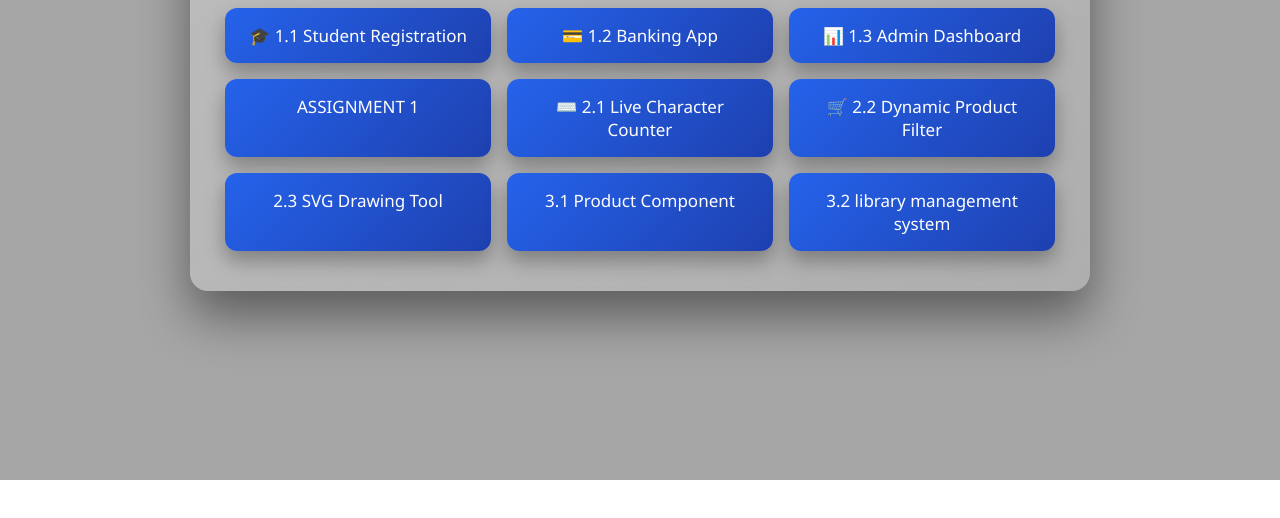
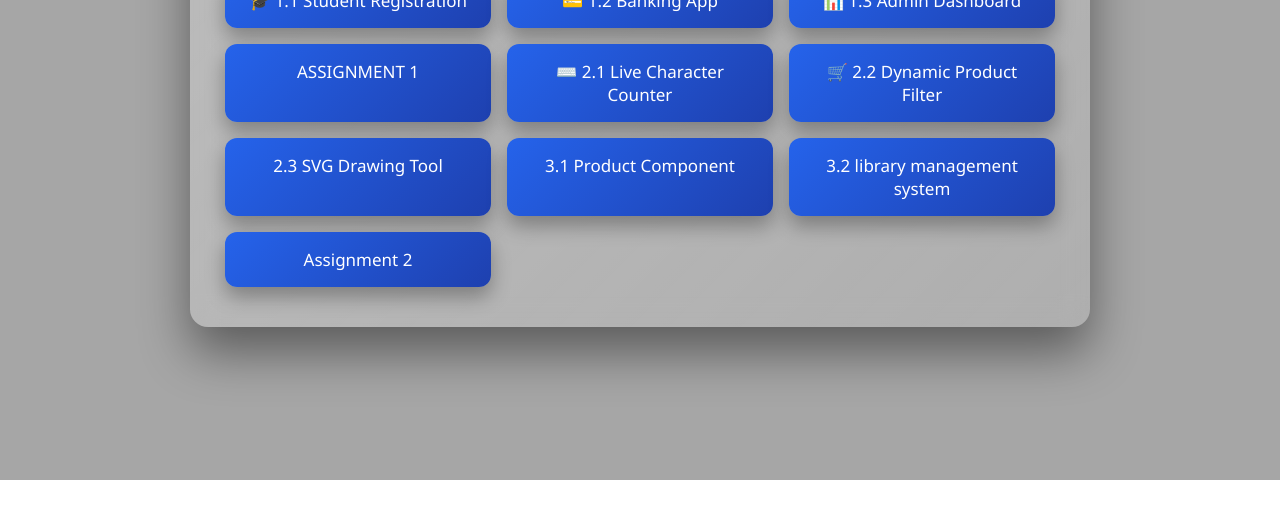
Before and after one commit to kritarthsingh07/Projects, a plain HTML site: page index.html in a window 1280 px wide. Shown: the part 320-838 px from the top of the page. Drawn offline with Linux system fonts and the light colour scheme.

Commit message:
Update index.html

```diff
--- a/index.html
+++ b/index.html
@@ -25,6 +25,7 @@
         <a href="2.3 SVG Drawing Tool/index.html" class="project-card"> 2.3 SVG Drawing Tool </a>
         <a href="3.1 Product Component/index.html" class="project-card"> 3.1 Product Component </a>
         <a href="3.2 library management system/index.html" class="project-card"> 3.2 library management system </a>
+        <a href=" Assignment 2/index.html" class="project-card"> Assignment 2 </a>
     </div>
 </div>
 
```
